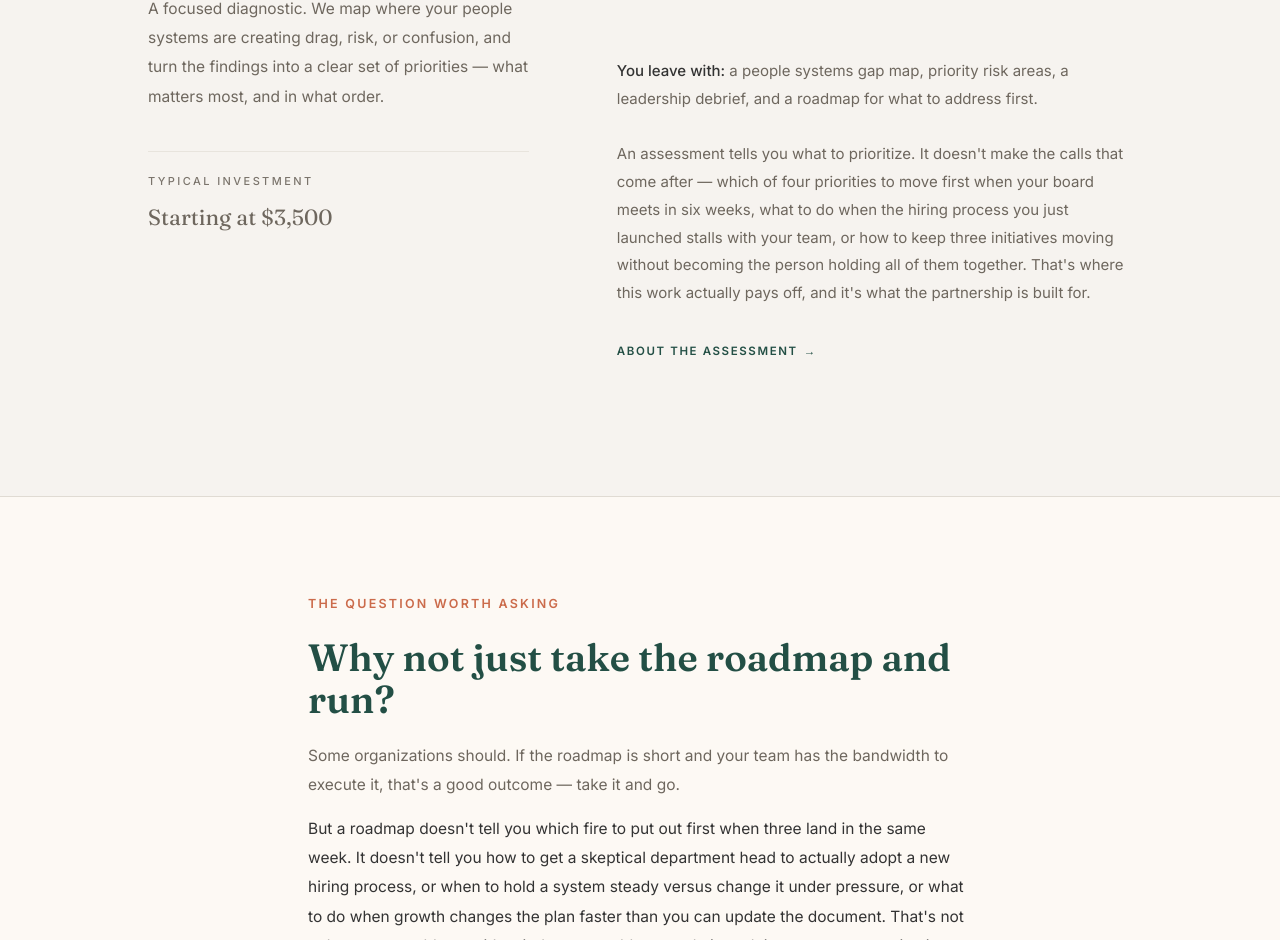
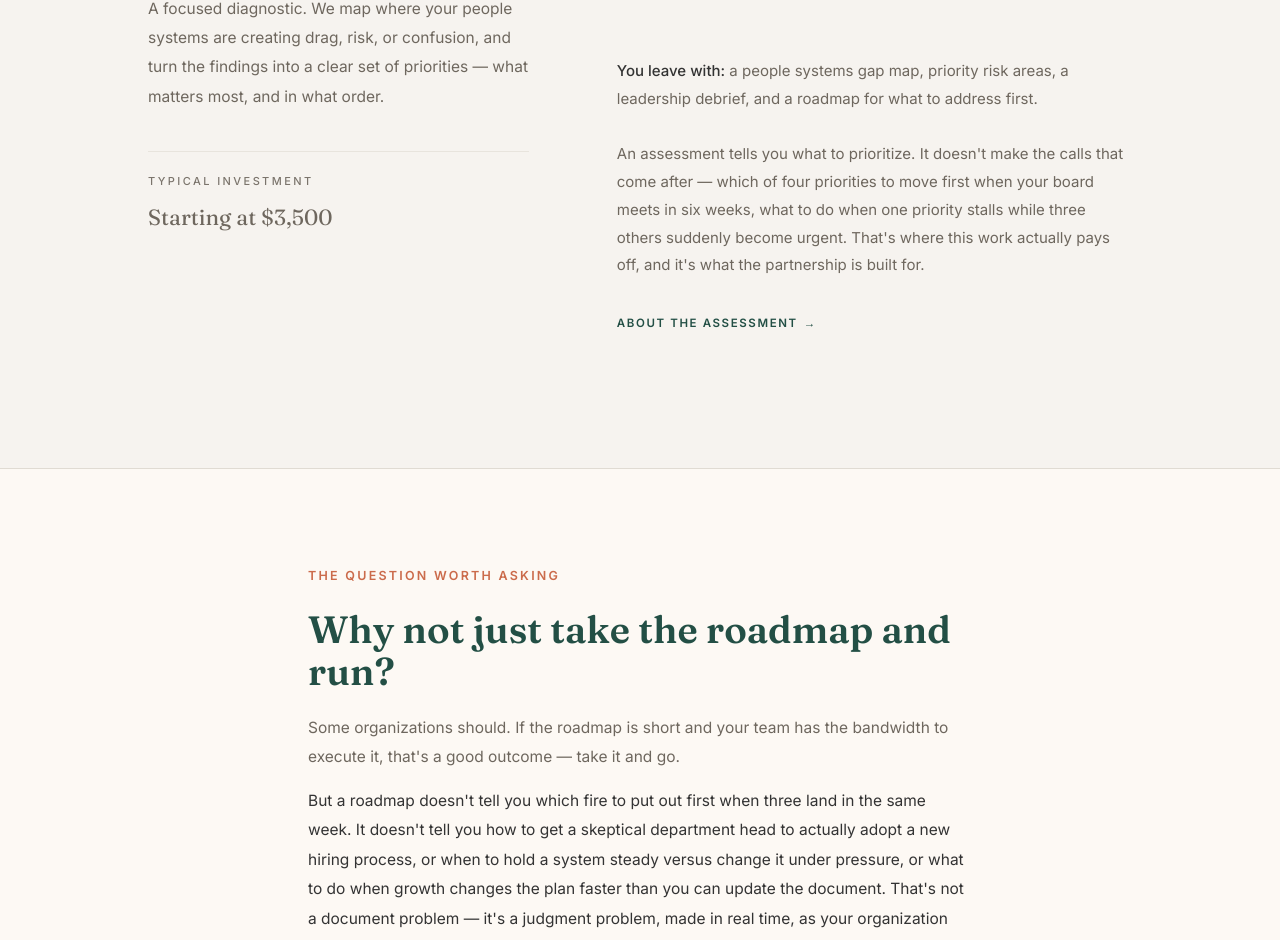
Before and after one commit to danielareinosog/services, a plain HTML site: page services.html in a window 1280 px wide. Shown: the part 1732-2672 px from the top of the page. Drawn offline with Linux system fonts and the light colour scheme.

Commit message:
services.html

```diff
--- a/services.html
+++ b/services.html
@@ -218,7 +218,7 @@
                     <li>You want to understand what's happening before deciding what to do about it.</li>
                 </ul>
                 <p class="svc-leave"><strong>You leave with:</strong> a people systems gap map, priority risk areas, a leadership debrief, and a roadmap for what to address first.</p>
-                <p class="svc-leave">An assessment tells you what to prioritize. It doesn't make the calls that come after — which of four priorities to move first when your board meets in six weeks, what to do when the hiring process you just launched stalls with your team, or how to keep three initiatives moving without becoming the person holding all of them together. That's where this work actually pays off, and it's what the partnership is built for.</p>
+                <p class="svc-leave">An assessment tells you what to prioritize. It doesn't make the calls that come after — which of four priorities to move first when your board meets in six weeks, what to do when one priority stalls while three others suddenly become urgent. That's where this work actually pays off, and it's what the partnership is built for.</p>
                 <a href="scan.html" class="text-link">About the Assessment<span class="arr">→</span></a>
             </div>
         </div>
```
